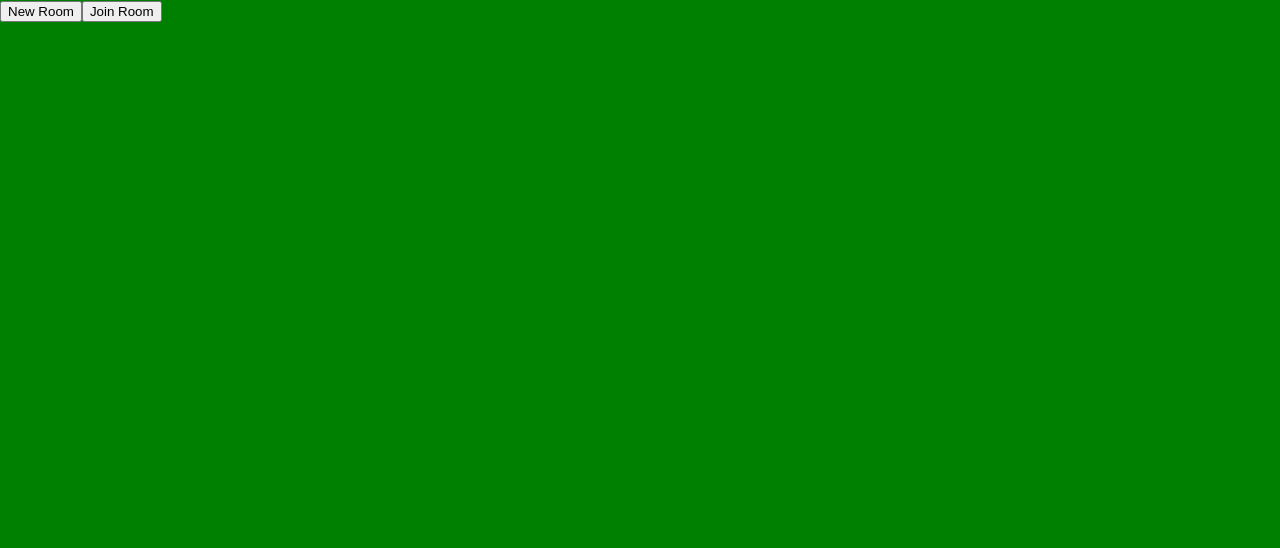
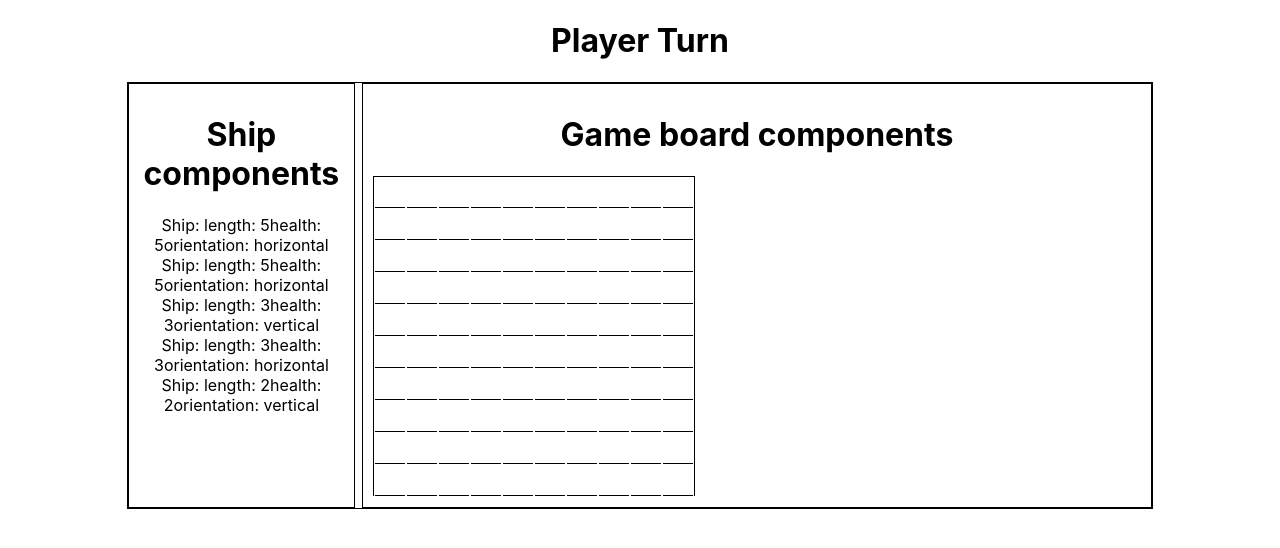
Before and after one commit to jalvarez2016/battle-ship, a React (Create React App) app: page / in a window 1280 px wide. Both pictures are taken after a click on the button "New Room". Shown: the top 548 px of the page. Built offline with nearby package versions, Linux system fonts and the light colour scheme.

Commit message:
its getting there, firebase works

```diff
--- a/src/firebase.js
+++ b/src/firebase.js
@@ -1,6 +1,6 @@
 // Firebase App (the core Firebase SDK) is always required and
 // must be listed before other Firebase SDKs
-import * as firebase from "firebase/app";
+import firebase from "firebase";
 
 // Add the Firebase services that you want to use
 // import "firebase/auth";
@@ -17,9 +17,8 @@ const firebaseConfig = {
     measurementId: "G-HSNLLBB5SN"
   };
 
-  firebase.initializeApp(firebaseConfig);
+firebase.initializeApp(firebaseConfig);
 
-// Get a reference to the database service
 const database = firebase.database();
 
 export {database};
--- a/src/gamebox.jsx
+++ b/src/gamebox.jsx
@@ -4,7 +4,7 @@ class GameBox extends Component {
   constructor(props){
     super(props);
     this.state = {
-      active: "false"
+      active: false
     }
     this.shoot = this.shoot.bind(this);
   }
@@ -12,7 +12,7 @@ class GameBox extends Component {
   shoot(){
     console.log("hi");
     this.setState({
-      active: "true"
+      active: true
     });
   }
 
@@ -22,11 +22,12 @@ class GameBox extends Component {
       width: "30px",
       height: "30px",
       border: "1px solid",
+      color: "white",
       float: 'left'
     };
 
     if(this.state.active) {
-      let styles= {
+      styles= {
         width: "30px",
         height: "30px",
         backgroundColor: "red",
--- a/src/start.jsx
+++ b/src/start.jsx
@@ -9,9 +9,14 @@ class StartScreen extends Component {
     this.state = {
       started: false,
     }
+    // Get a reference to the database service
+    this.databaseRef = database.ref('/GameRooms')
   }
 
     newRoom(){
+      this.setState({
+        started: true
+      })
         console.log("Making new room");
 
     }
@@ -22,7 +27,7 @@ class StartScreen extends Component {
     }
 
     render() {
-      console.log(database.ref('GameRooms'));
+      console.log(this.databaseRef);
       let styles= {
           backgroundColor: "green",
           width: "100%",
@@ -40,7 +45,7 @@ class StartScreen extends Component {
       } else {
         return (
             <div style={styles}>
-            <button>New Room</button>
+            <button onClick={()=>this.newRoom()}>New Room</button>
             <button>Join Room</button>
             </div>
 
```
